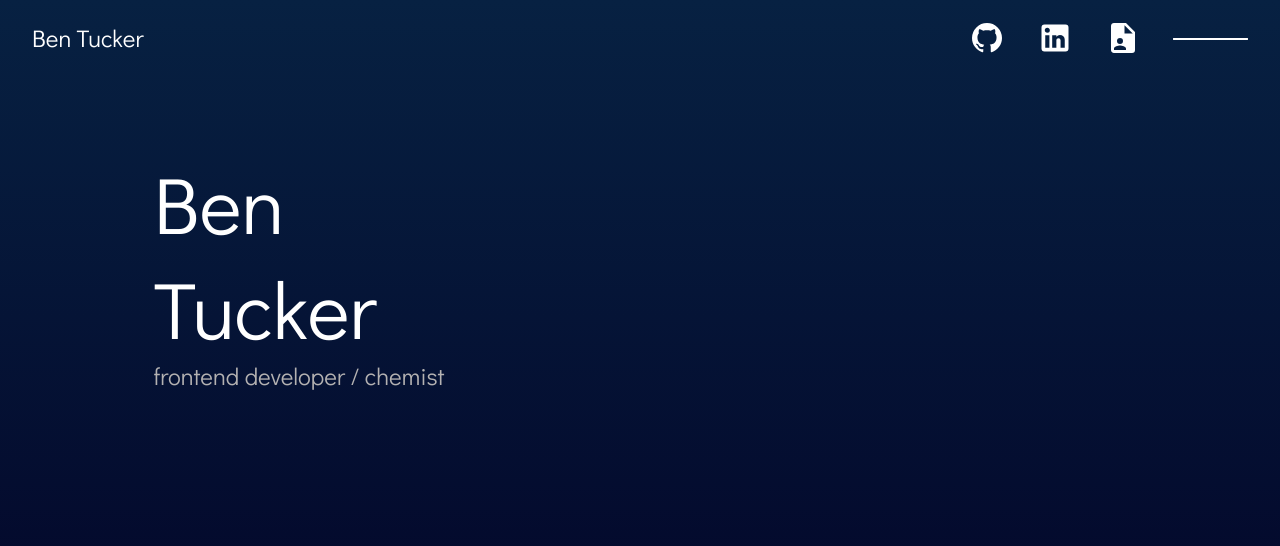
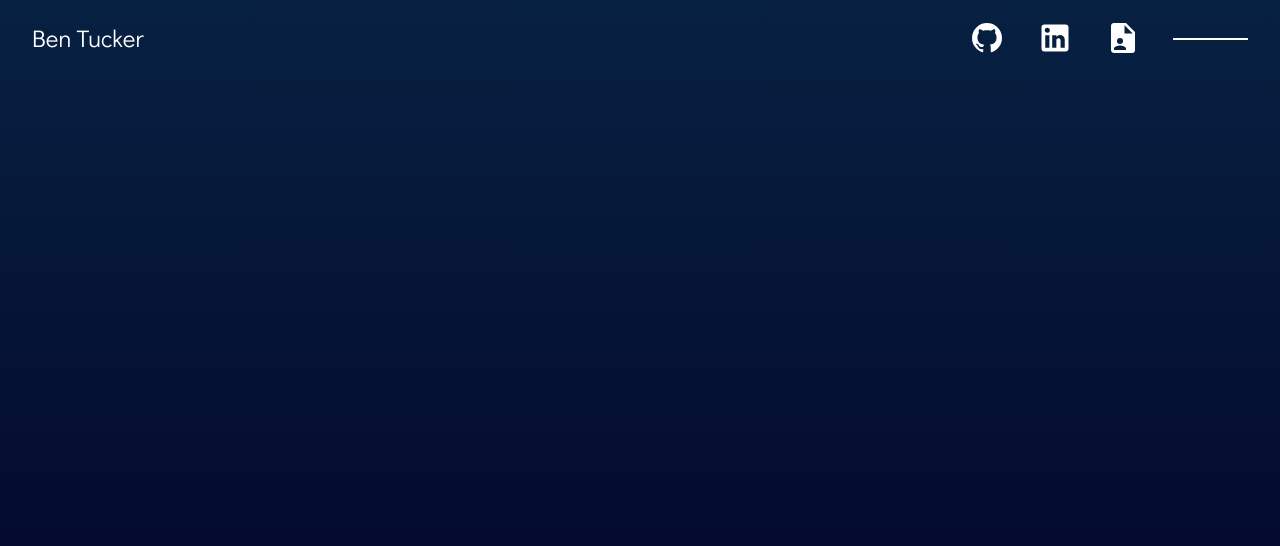
Before and after one commit to tenbucker4/ben-tucker, a React (Create React App) app: page / in a window 1280 px wide. Shown: the top 546 px of the page. Built offline with nearby package versions, Linux system fonts and the light colour scheme.

Commit message:
Waiting for sass to compile again...

```diff
--- a/src/styles/_home.scss
+++ b/src/styles/_home.scss
@@ -11,7 +11,7 @@
         }
 
         .blocks {
-            width: 100px;
+            width: 200px;
             position: relative;
             height: 20px;
 
--- a/src/styles/styles.css
+++ b/src/styles/styles.css
@@ -33,22 +33,6 @@ header .hamburger .top-bun, header .hamburger .bottom-bun {
   position: absolute;
 }
 
-.title-div {
-  position: relative;
-  z-index: 2;
-}
-.title-div .title-text {
-  padding-top: 150px;
-  padding-left: 12vw;
-}
-.title-div .title-text .text-name {
-  font-size: 80px;
-}
-.title-div .title-text .bio {
-  font-size: 24px;
-  color: rgb(180, 178, 178);
-}
-
 *, *::before, *::after {
   box-sizing: border-box;
   margin: 0;
--- a/src/styles/styles.scss
+++ b/src/styles/styles.scss
@@ -1,4 +1,5 @@
-@import "./_header", "./_home";
+@import "./_header";
+@import "./_home";
 
 $dark-blue: #072142;
 $main-red: #FF4D5A;
```
Also changed, not shown: 1 other file (tests, documents, lock files or other folders).
